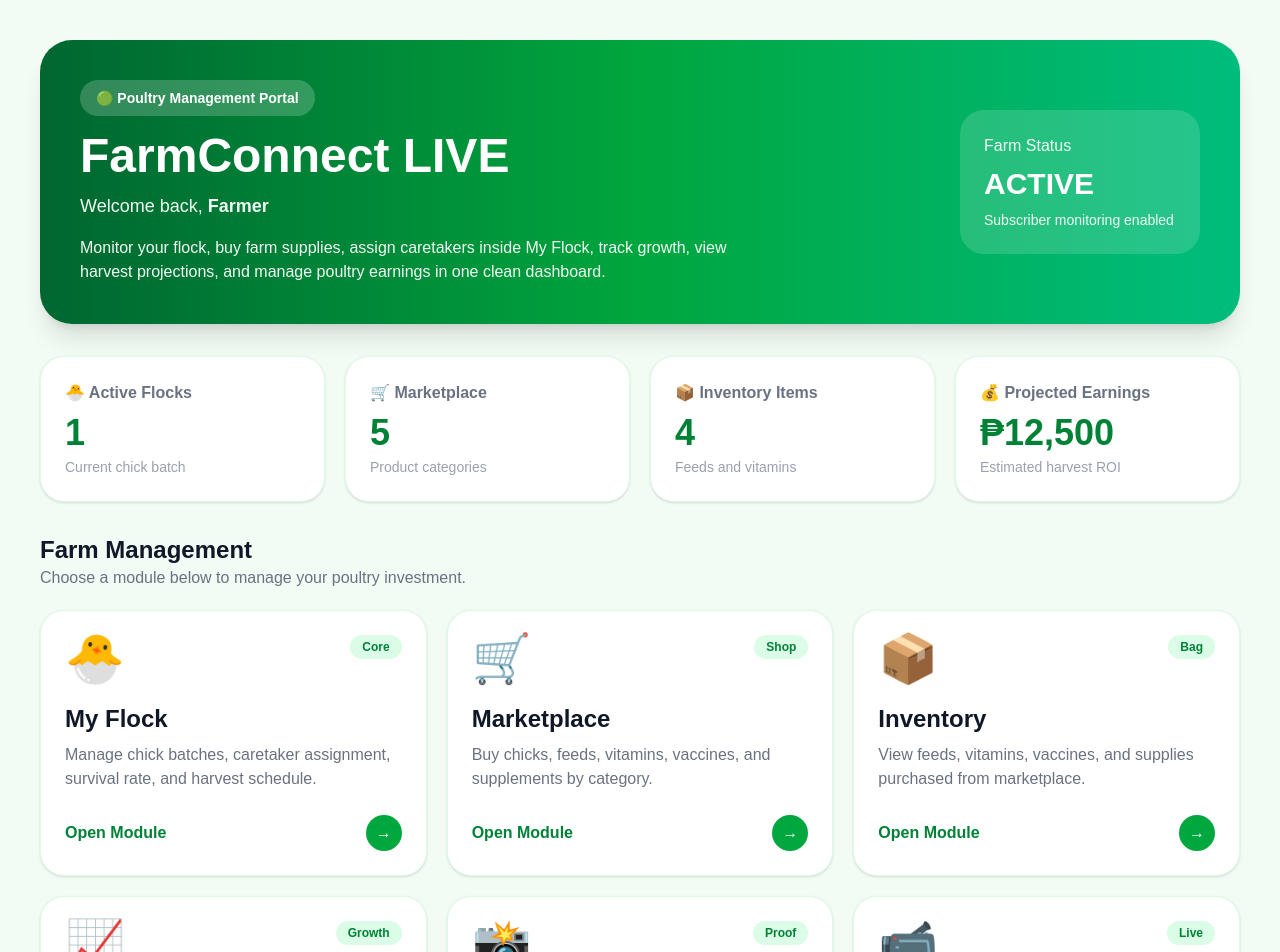
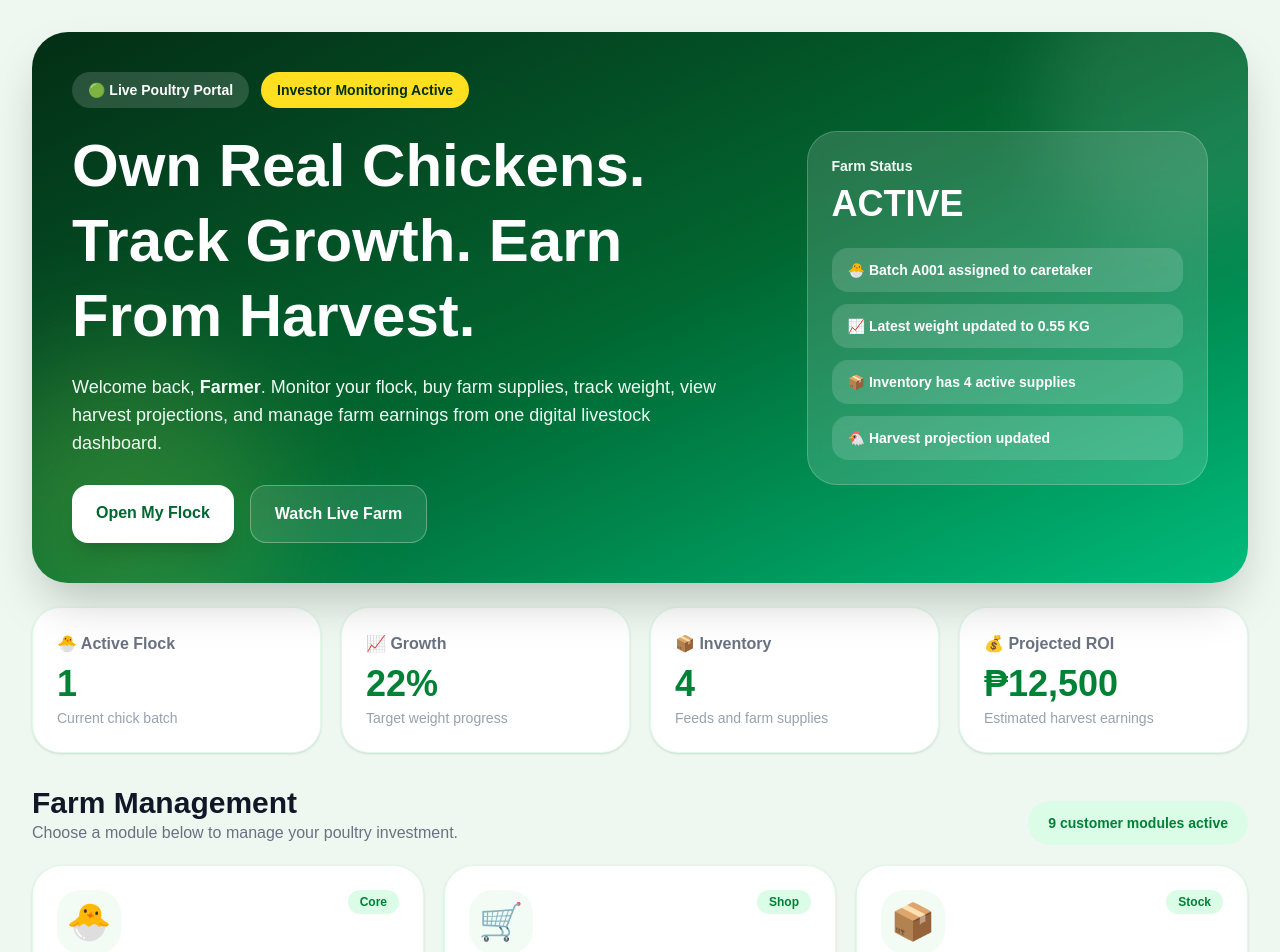
Before and after one commit to tinaleung74-blip/farmconnect-live, a Next.js app: page /customer/dashboard in a window 1280 px wide. Shown: the top 952 px of the page. Built offline with nearby package versions, Linux system fonts and the light colour scheme.

Commit message:
upgrade customer dashboard premium UI

```diff
--- a/app/customer/dashboard/page.tsx
+++ b/app/customer/dashboard/page.tsx
@@ -1,5 +1,6 @@
 "use client";
 
+import Link from "next/link";
 import { useEffect, useState } from "react";
 
 const cards = [
@@ -9,6 +10,7 @@ const cards = [
     href: "/customer/chicks",
     desc: "Manage chick batches, caretaker assignment, survival rate, and harvest schedule.",
     badge: "Core",
+    meta: "1 active batch",
   },
   {
     title: "Marketplace",
@@ -16,13 +18,15 @@ const cards = [
     href: "/customer/marketplace",
     desc: "Buy chicks, feeds, vitamins, vaccines, and supplements by category.",
     badge: "Shop",
+    meta: "5 categories",
   },
   {
     title: "Inventory",
     icon: "📦",
     href: "/customer/inventory",
     desc: "View feeds, vitamins, vaccines, and supplies purchased from marketplace.",
-    badge: "Bag",
+    badge: "Stock",
+    meta: "4 items",
   },
   {
     title: "Weight Tracker",
@@ -30,6 +34,7 @@ const cards = [
     href: "/customer/weight-updates",
     desc: "Track daily growth and average weight updates.",
     badge: "Growth",
+    meta: "22% progress",
   },
   {
     title: "Photo Updates",
@@ -37,6 +42,7 @@ const cards = [
     href: "/customer/photo-updates",
     desc: "View latest farm photos and chick development updates.",
     badge: "Proof",
+    meta: "Weekly reports",
   },
   {
     title: "Live Camera",
@@ -44,6 +50,7 @@ const cards = [
     href: "/customer/live-camera",
     desc: "Watch your poultry area through live camera monitoring.",
     badge: "Live",
+    meta: "Online",
   },
   {
     title: "Harvest",
@@ -51,6 +58,7 @@ const cards = [
     href: "/customer/harvest",
     desc: "View projected revenue, harvest date, and profit estimates.",
     badge: "ROI",
+    meta: "₱12,500 est.",
   },
   {
     title: "Wallet",
@@ -58,6 +66,7 @@ const cards = [
     href: "/customer/wallet",
     desc: "Track earnings, payouts, cash-ins, and wallet transactions.",
     badge: "Money",
+    meta: "GCash/Maya pending",
   },
   {
     title: "Notifications",
@@ -65,7 +74,15 @@ const cards = [
     href: "/customer/notifications",
     desc: "Receive farm alerts, caretaker reports, and harvest reminders.",
     badge: "Alerts",
+    meta: "3 updates",
   },
+];
+
+const activities = [
+  "🐣 Batch A001 assigned to caretaker",
+  "📈 Latest weight updated to 0.55 KG",
+  "📦 Inventory has 4 active supplies",
+  "🐔 Harvest projection updated",
 ];
 
 export default function DashboardPage() {
@@ -80,86 +97,118 @@ export default function DashboardPage() {
   }, []);
 
   return (
-    <main className="min-h-screen bg-[#f3fbf5] p-6 md:p-10">
-      <div className="max-w-7xl mx-auto">
-        <section className="rounded-[32px] bg-gradient-to-r from-green-800 via-green-600 to-emerald-500 text-white p-8 md:p-10 mb-8 shadow-xl">
-          <div className="flex flex-col md:flex-row md:items-center md:justify-between gap-6">
+    <main className="min-h-screen bg-[#eef8f0] p-4 md:p-8">
+      <div className="mx-auto max-w-7xl">
+        <section className="relative overflow-hidden rounded-[36px] bg-gradient-to-br from-green-950 via-green-800 to-emerald-500 p-7 md:p-10 text-white shadow-2xl">
+          <div className="absolute right-[-80px] top-[-80px] h-72 w-72 rounded-full bg-white/10 blur-2xl" />
+          <div className="absolute bottom-[-90px] left-[-70px] h-80 w-80 rounded-full bg-lime-300/20 blur-3xl" />
+
+          <div className="relative grid gap-8 lg:grid-cols-[1.4fr_.8fr] lg:items-center">
             <div>
-              <p className="bg-white/20 w-fit px-4 py-2 rounded-full text-sm font-bold mb-4">
-                🟢 Poultry Management Portal
+              <div className="mb-5 flex flex-wrap gap-3">
+                <span className="rounded-full bg-white/15 px-4 py-2 text-sm font-black">
+                  🟢 Live Poultry Portal
+                </span>
+                <span className="rounded-full bg-yellow-300 px-4 py-2 text-sm font-black text-green-950">
+                  Investor Monitoring Active
+                </span>
+              </div>
+
+              <h1 className="text-4xl font-black leading-tight md:text-6xl">
+                Own Real Chickens.
+                <br />
+                Track Growth. Earn From Harvest.
+              </h1>
+
+              <p className="mt-5 max-w-2xl text-lg text-green-50">
+                Welcome back, <b>{userName}</b>. Monitor your flock, buy farm
+                supplies, track weight, view harvest projections, and manage
+                farm earnings from one digital livestock dashboard.
               </p>
 
-              <h1 className="text-4xl md:text-5xl font-black">
-                FarmConnect LIVE
-              </h1>
+              <div className="mt-7 flex flex-wrap gap-4">
+                <Link
+                  href="/customer/chicks"
+                  className="rounded-2xl bg-white px-6 py-4 font-black text-green-800 shadow-xl hover:bg-green-50"
+                >
+                  Open My Flock
+                </Link>
 
-              <p className="mt-3 text-lg text-green-50">
-                Welcome back, <b>{userName}</b>
-              </p>
-
-              <p className="mt-4 max-w-2xl text-green-50">
-                Monitor your flock, buy farm supplies, assign caretakers inside
-                My Flock, track growth, view harvest projections, and manage
-                poultry earnings in one clean dashboard.
-              </p>
+                <Link
+                  href="/customer/live-camera"
+                  className="rounded-2xl border border-white/30 bg-white/10 px-6 py-4 font-black text-white hover:bg-white/20"
+                >
+                  Watch Live Farm
+                </Link>
+              </div>
             </div>
 
-            <div className="bg-white/15 rounded-3xl p-6 min-w-[240px]">
-              <p className="text-green-50">Farm Status</p>
-              <h2 className="text-3xl font-black mt-2">ACTIVE</h2>
-              <p className="mt-2 text-sm text-green-50">
-                Subscriber monitoring enabled
-              </p>
+            <div className="rounded-[30px] border border-white/20 bg-white/15 p-6 backdrop-blur">
+              <p className="text-sm font-bold text-green-50">Farm Status</p>
+              <h2 className="mt-2 text-4xl font-black">ACTIVE</h2>
+
+              <div className="mt-6 grid gap-3">
+                {activities.map((item) => (
+                  <div
+                    key={item}
+                    className="rounded-2xl bg-white/15 px-4 py-3 text-sm font-bold"
+                  >
+                    {item}
+                  </div>
+                ))}
+              </div>
             </div>
           </div>
         </section>
 
-        <section className="grid md:grid-cols-4 gap-5 mb-8">
-          <div className="bg-white rounded-3xl p-6 shadow border border-green-100">
-            <p className="text-gray-500 font-semibold">🐣 Active Flocks</p>
-            <h2 className="text-4xl font-black text-green-700 mt-2">1</h2>
-            <p className="text-sm text-gray-400 mt-1">Current chick batch</p>
+        <section className="mt-6 grid gap-5 md:grid-cols-4">
+          {[
+            ["🐣 Active Flock", "1", "Current chick batch"],
+            ["📈 Growth", "22%", "Target weight progress"],
+            ["📦 Inventory", "4", "Feeds and farm supplies"],
+            ["💰 Projected ROI", "₱12,500", "Estimated harvest earnings"],
+          ].map(([label, value, note]) => (
+            <div
+              key={label}
+              className="rounded-[28px] border border-green-100 bg-white p-6 shadow-sm"
+            >
+              <p className="font-bold text-gray-500">{label}</p>
+              <h2 className="mt-2 text-4xl font-black text-green-700">
+                {value}
+              </h2>
+              <p className="mt-1 text-sm text-gray-400">{note}</p>
+            </div>
+          ))}
+        </section>
+
+        <section className="mt-8 mb-5 flex flex-col justify-between gap-3 md:flex-row md:items-end">
+          <div>
+            <h2 className="text-3xl font-black text-gray-900">
+              Farm Management
+            </h2>
+            <p className="text-gray-500">
+              Choose a module below to manage your poultry investment.
+            </p>
           </div>
 
-          <div className="bg-white rounded-3xl p-6 shadow border border-green-100">
-            <p className="text-gray-500 font-semibold">🛒 Marketplace</p>
-            <h2 className="text-4xl font-black text-green-700 mt-2">5</h2>
-            <p className="text-sm text-gray-400 mt-1">Product categories</p>
-          </div>
-
-          <div className="bg-white rounded-3xl p-6 shadow border border-green-100">
-            <p className="text-gray-500 font-semibold">📦 Inventory Items</p>
-            <h2 className="text-4xl font-black text-green-700 mt-2">4</h2>
-            <p className="text-sm text-gray-400 mt-1">Feeds and vitamins</p>
-          </div>
-
-          <div className="bg-white rounded-3xl p-6 shadow border border-green-100">
-            <p className="text-gray-500 font-semibold">💰 Projected Earnings</p>
-            <h2 className="text-4xl font-black text-green-700 mt-2">₱12,500</h2>
-            <p className="text-sm text-gray-400 mt-1">Estimated harvest ROI</p>
+          <div className="rounded-full bg-green-100 px-5 py-3 text-sm font-black text-green-700">
+            9 customer modules active
           </div>
         </section>
 
-        <section className="mb-5">
-          <h2 className="text-2xl font-black text-gray-900">
-            Farm Management
-          </h2>
-          <p className="text-gray-500">
-            Choose a module below to manage your poultry investment.
-          </p>
-        </section>
-
-        <section className="grid md:grid-cols-3 gap-5">
+        <section className="grid gap-5 md:grid-cols-3">
           {cards.map((card) => (
-            <a
+            <Link
               key={card.title}
               href={card.href}
-              className="group bg-white rounded-3xl p-6 shadow border border-green-100 hover:-translate-y-1 hover:shadow-xl transition block"
+              className="group rounded-[30px] border border-green-100 bg-white p-6 shadow-sm transition hover:-translate-y-1 hover:shadow-xl"
             >
-              <div className="flex items-start justify-between mb-5">
-                <div className="text-5xl">{card.icon}</div>
+              <div className="mb-5 flex items-start justify-between">
+                <div className="grid h-16 w-16 place-items-center rounded-3xl bg-[#f3fbf5] text-4xl">
+                  {card.icon}
+                </div>
 
-                <span className="bg-green-100 text-green-700 px-3 py-1 rounded-full text-xs font-black">
+                <span className="rounded-full bg-green-100 px-3 py-1 text-xs font-black text-green-700">
                   {card.badge}
                 </span>
               </div>
@@ -168,18 +217,18 @@ export default function DashboardPage() {
                 {card.title}
               </h3>
 
-              <p className="text-gray-500 mt-2 min-h-[48px]">
-                {card.desc}
-              </p>
+              <p className="mt-2 min-h-[48px] text-gray-500">{card.desc}</p>
 
-              <div className="mt-6 flex items-center justify-between">
-                <span className="text-green-700 font-black">Open Module</span>
+              <div className="mt-5 flex items-center justify-between border-t border-green-50 pt-4">
+                <span className="text-sm font-black text-gray-400">
+                  {card.meta}
+                </span>
 
-                <span className="bg-green-600 text-white rounded-full w-9 h-9 grid place-items-center group-hover:bg-green-700">
+                <span className="grid h-10 w-10 place-items-center rounded-full bg-green-700 text-white transition group-hover:bg-green-800">
                   →
                 </span>
               </div>
-            </a>
+            </Link>
           ))}
         </section>
       </div>
--- a/app/customer/weight-updates/page.tsx
+++ b/app/customer/weight-updates/page.tsx
@@ -1,28 +1,138 @@
 "use client";
 
 export default function WeightUpdatesPage() {
+  const currentWeight = 0.55;
+  const targetWeight = 2.5;
+
+  const progress = Math.round(
+    (currentWeight / targetWeight) * 100
+  );
+
+  const logs = [
+    { day: 1, weight: 0.04 },
+    { day: 7, weight: 0.18 },
+    { day: 14, weight: 0.42 },
+    { day: 15, weight: 0.55 },
+  ];
+
   return (
-    <main className="min-h-screen bg-green-50 p-8">
-      <h1 className="text-3xl font-bold text-green-700 mb-6">
-        📈 Chick Growth Tracker
-      </h1>
+    <main className="min-h-screen bg-[#f3fbf5] p-6 md:p-10">
+      <div className="max-w-6xl mx-auto">
+        <div className="mb-8">
+          <p className="bg-green-100 text-green-700 w-fit px-4 py-2 rounded-full text-sm font-black mb-3">
+            📈 Poultry Analytics
+          </p>
 
-      <div className="bg-white rounded-2xl shadow p-6">
-        <h2 className="text-2xl font-bold">🐣 Chick Batch A001</h2>
+          <h1 className="text-4xl font-black text-gray-900">
+            Chick Growth Tracker
+          </h1>
 
-        <p>Age: 15 Days</p>
-        <p>Current Weight: 0.55 KG</p>
-        <p>Target Weight: 2.50 KG</p>
-        <p>Status: Growing</p>
+          <p className="text-gray-500 mt-2">
+            Monitor weight progression, growth performance,
+            and harvest readiness.
+          </p>
+        </div>
 
-        <p className="mt-4 font-bold">Growth Progress: 22%</p>
+        <section className="grid md:grid-cols-4 gap-5 mb-8">
+          <div className="bg-white rounded-3xl p-6 shadow border border-green-100">
+            <p className="text-gray-500 font-semibold">🐣 Active Batch</p>
+            <h2 className="text-3xl font-black text-green-700 mt-2">
+              A001
+            </h2>
+          </div>
 
-        <div className="w-full bg-gray-200 rounded-full h-4 mt-3">
-          <div
-            className="bg-green-600 h-4 rounded-full"
-            style={{ width: "22%" }}
-          />
-        </div>
+          <div className="bg-white rounded-3xl p-6 shadow border border-green-100">
+            <p className="text-gray-500 font-semibold">📈 Current Weight</p>
+            <h2 className="text-3xl font-black text-green-700 mt-2">
+              {currentWeight} KG
+            </h2>
+          </div>
+
+          <div className="bg-white rounded-3xl p-6 shadow border border-green-100">
+            <p className="text-gray-500 font-semibold">🎯 Target Weight</p>
+            <h2 className="text-3xl font-black text-green-700 mt-2">
+              {targetWeight} KG
+            </h2>
+          </div>
+
+          <div className="bg-white rounded-3xl p-6 shadow border border-green-100">
+            <p className="text-gray-500 font-semibold">📅 Age</p>
+            <h2 className="text-3xl font-black text-green-700 mt-2">
+              15 Days
+            </h2>
+          </div>
+        </section>
+
+        <section className="bg-white rounded-3xl p-6 shadow border border-green-100 mb-8">
+          <div className="flex justify-between mb-3">
+            <h2 className="text-2xl font-black text-gray-900">
+              Growth Progress
+            </h2>
+
+            <span className="font-black text-green-700">
+              {progress}%
+            </span>
+          </div>
+
+          <div className="w-full bg-gray-200 rounded-full h-5">
+            <div
+              className="bg-green-600 h-5 rounded-full"
+              style={{
+                width: `${progress}%`,
+              }}
+            />
+          </div>
+
+          <p className="mt-4 text-green-700 font-black">
+            ✅ Growth Status: On Track
+          </p>
+        </section>
+
+        <section className="bg-white rounded-3xl p-6 shadow border border-green-100">
+          <h2 className="text-2xl font-black text-gray-900 mb-5">
+            Weight History
+          </h2>
+
+          <div className="space-y-4">
+            {logs.map((log) => (
+              <div
+                key={log.day}
+                className="flex items-center justify-between border-b pb-3"
+              >
+                <span className="font-bold">
+                  Day {log.day}
+                </span>
+
+                <span className="text-green-700 font-black">
+                  {log.weight} KG
+                </span>
+              </div>
+            ))}
+          </div>
+        </section>
+
+        <section className="grid md:grid-cols-2 gap-5 mt-8">
+          <div className="bg-white rounded-3xl p-6 shadow border border-green-100">
+            <h3 className="text-xl font-black mb-3">
+              🐔 Harvest Projection
+            </h3>
+
+            <p>Projected Harvest Date</p>
+            <p className="font-black text-green-700">
+              July 25, 2026
+            </p>
+          </div>
+
+          <div className="bg-white rounded-3xl p-6 shadow border border-green-100">
+            <h3 className="text-xl font-black mb-3">
+              💰 Estimated Revenue
+            </h3>
+
+            <p className="text-3xl font-black text-green-700">
+              ₱12,500
+            </p>
+          </div>
+        </section>
       </div>
     </main>
   );
```
